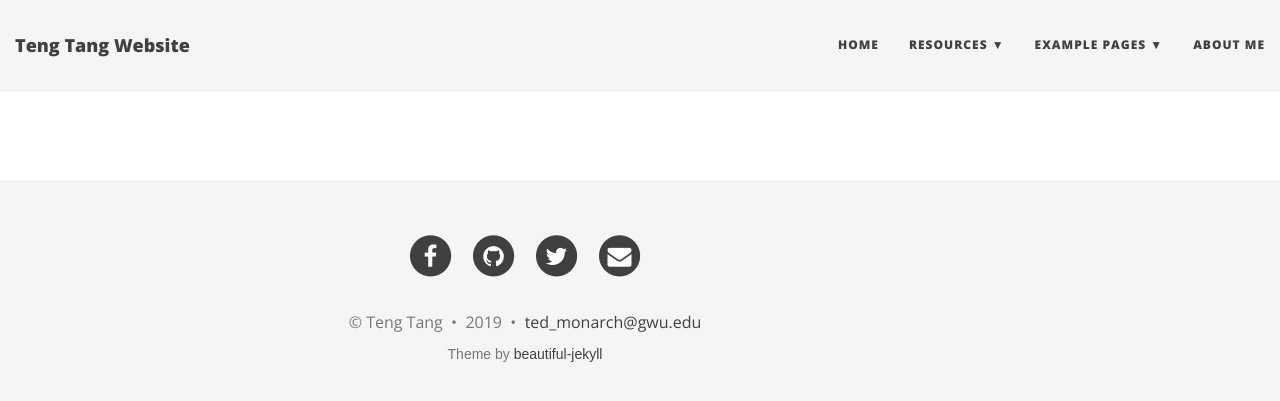
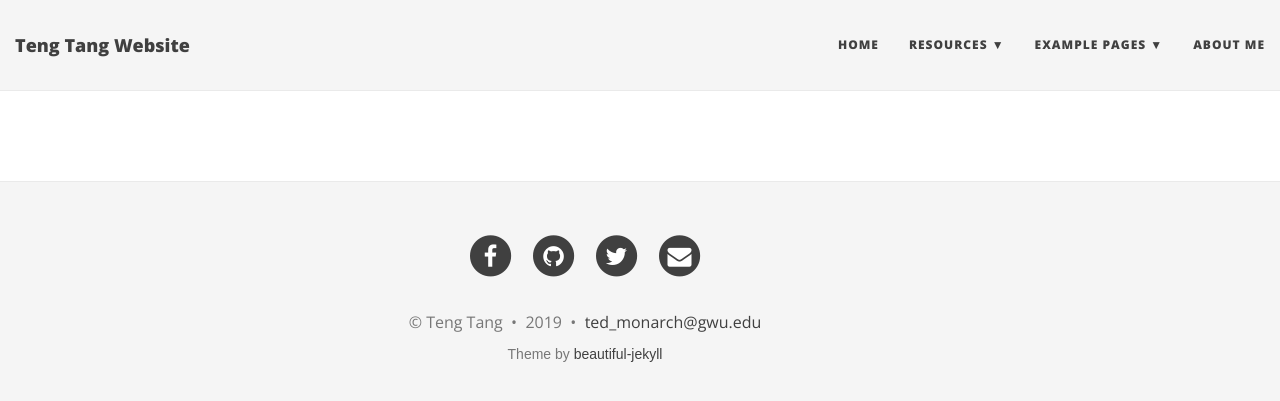
Before and after one commit to Monarch2018/ev_prediction, a Jekyll site: the page built from newpage.md, in a window 1280 px wide. Shown: the top 401 px of the page. Built offline with Jekyll 4.4.1, drawn with Linux system fonts in a browser that asks for light colours; nearby versions of some CDN libraries; our own code applies the rules of GitHub Pages for plain Markdown files.

Commit message:
Update main.css

```diff
--- a/css/main.css
+++ b/css/main.css
@@ -66,7 +66,7 @@ ul#menu li a:hover {
    padding: 0.1px;} */
 
 .container {
-    margin-left: -60px;
+    margin-left: 0px;
 }
 
 .blurb {
```
